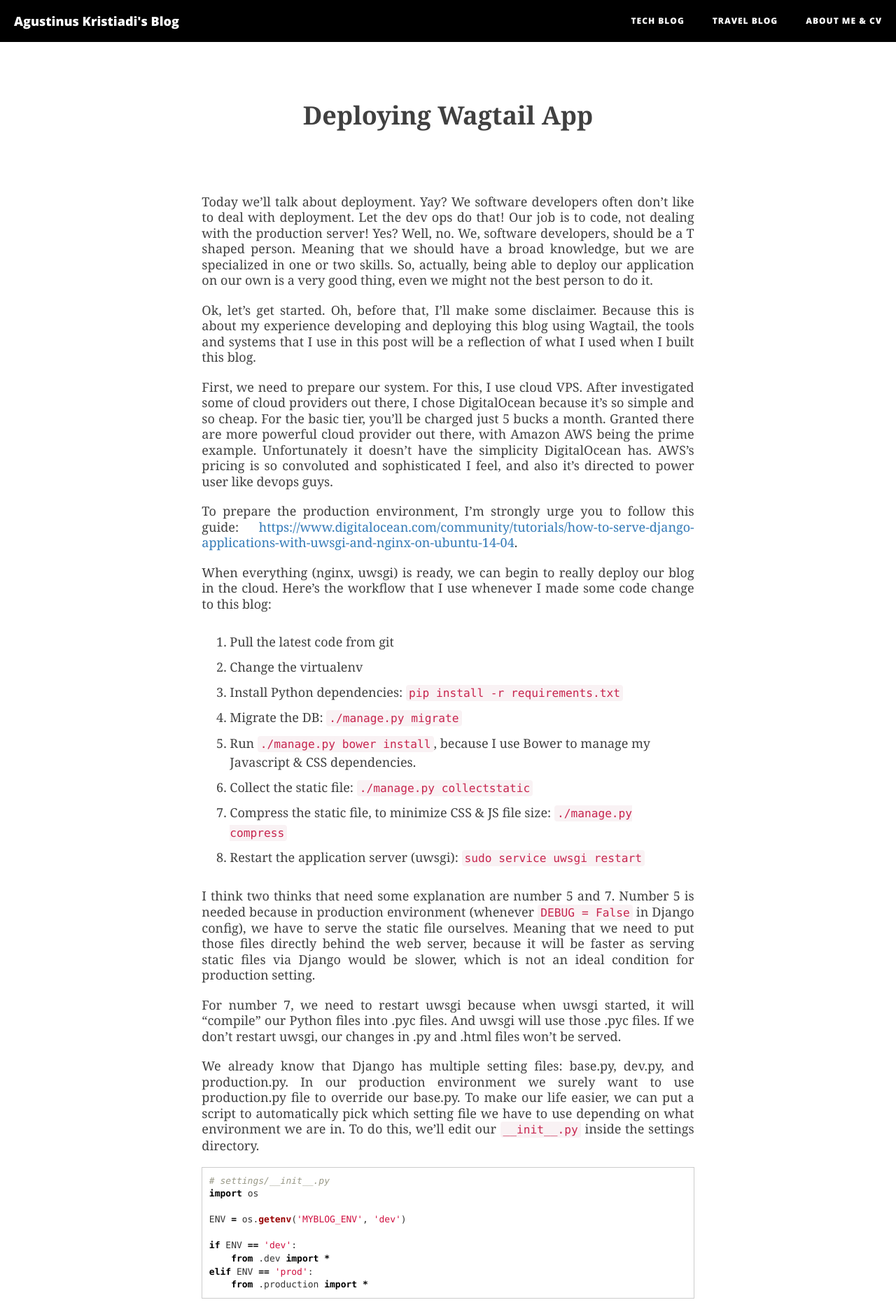
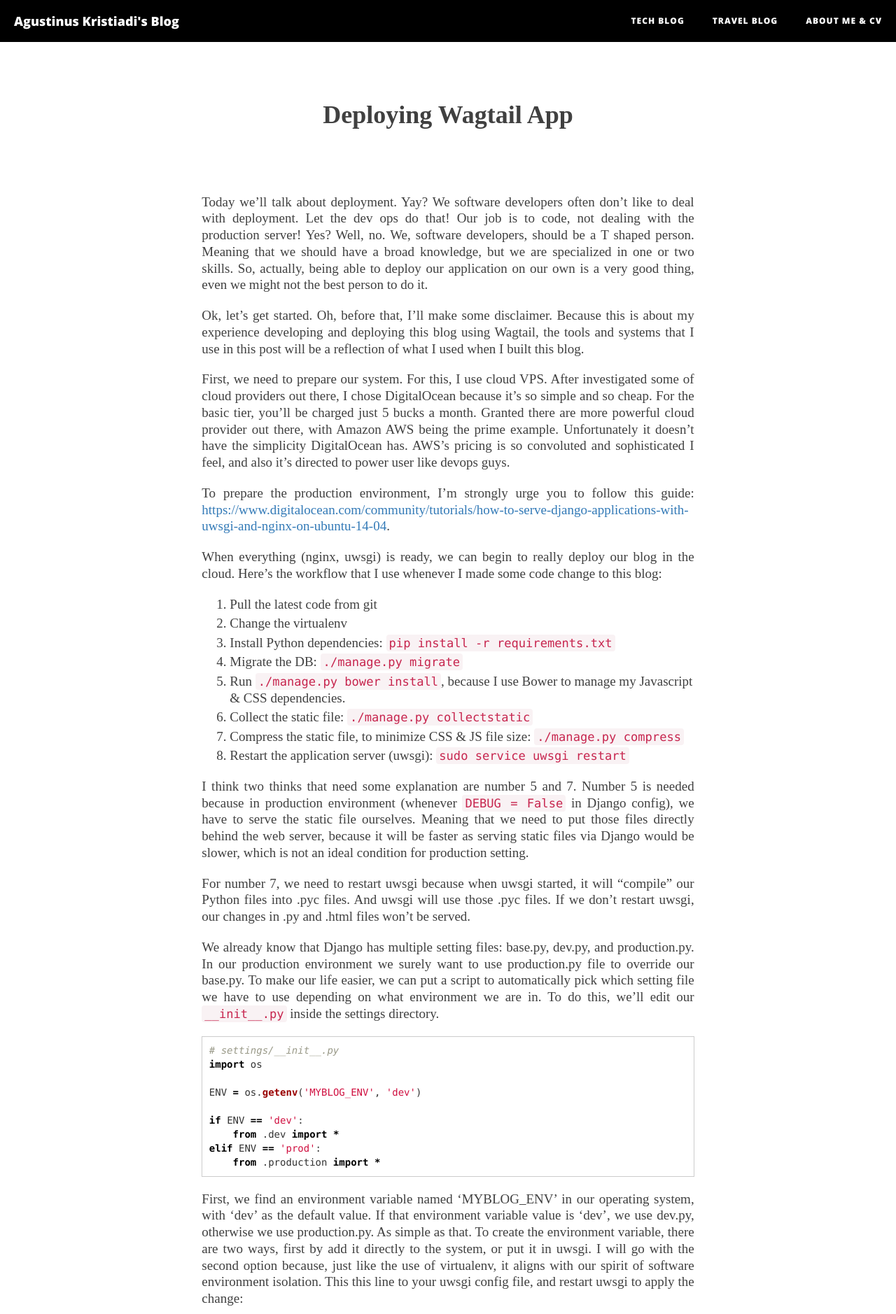
Before and after one commit to hsyodysseyjr/wiseodd0, a Jekyll site: the page built from _posts/2015-06-23-deploying-wagtail.md, in a window 1280 px wide. Shown: the top 1878 px of the page at 70% size. Built offline with Jekyll 4.4.1, drawn with Linux system fonts in a browser that asks for light colours; nearby versions of some CDN libraries.

Commit message:
Update typography

```diff
--- a/css/clean-blog.css
+++ b/css/clean-blog.css
@@ -1,13 +1,13 @@
 body {
-  font-family: Georgia, serif;
-  font-size: 18px;
+  font-family: "Times New Roman", serif;
+  font-size: 19px;
   color: #404040;
-  line-height: 1.5;
+  line-height: 1.25;
 }
 
 @media only screen and (min-width: 480px) {
   body {
-    font-size: 18px;
+    font-size: 19px;
   }
 }
 p {
@@ -15,7 +15,7 @@ p {
   margin: 20px 0;
 }
 ul, ol {
-  margin: 30px 0;
+  margin: 20px 0;
 }
 h1,
 h2,
@@ -45,6 +45,10 @@ h6,
   margin-top: 0px !important;
   margin-bottom: 0.25em !important;
   font-size: 17px;
+}
+
+pre {
+  font-size: 14px;
 }
 
 a {
@@ -498,7 +502,7 @@ body {
 }
 
 .post li {
-  margin-bottom: 0.5em;
+  margin-bottom: 0.2em;
 }
 
 .post li ol {
```
